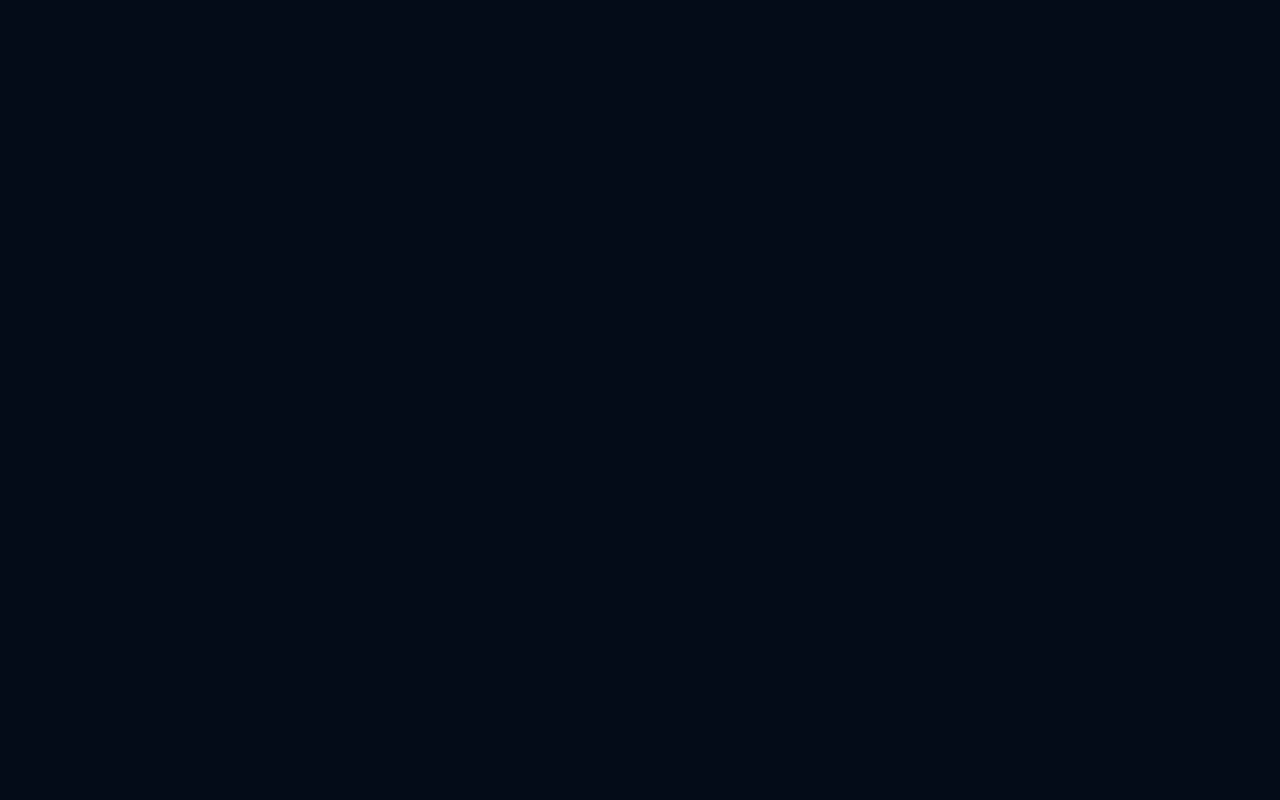
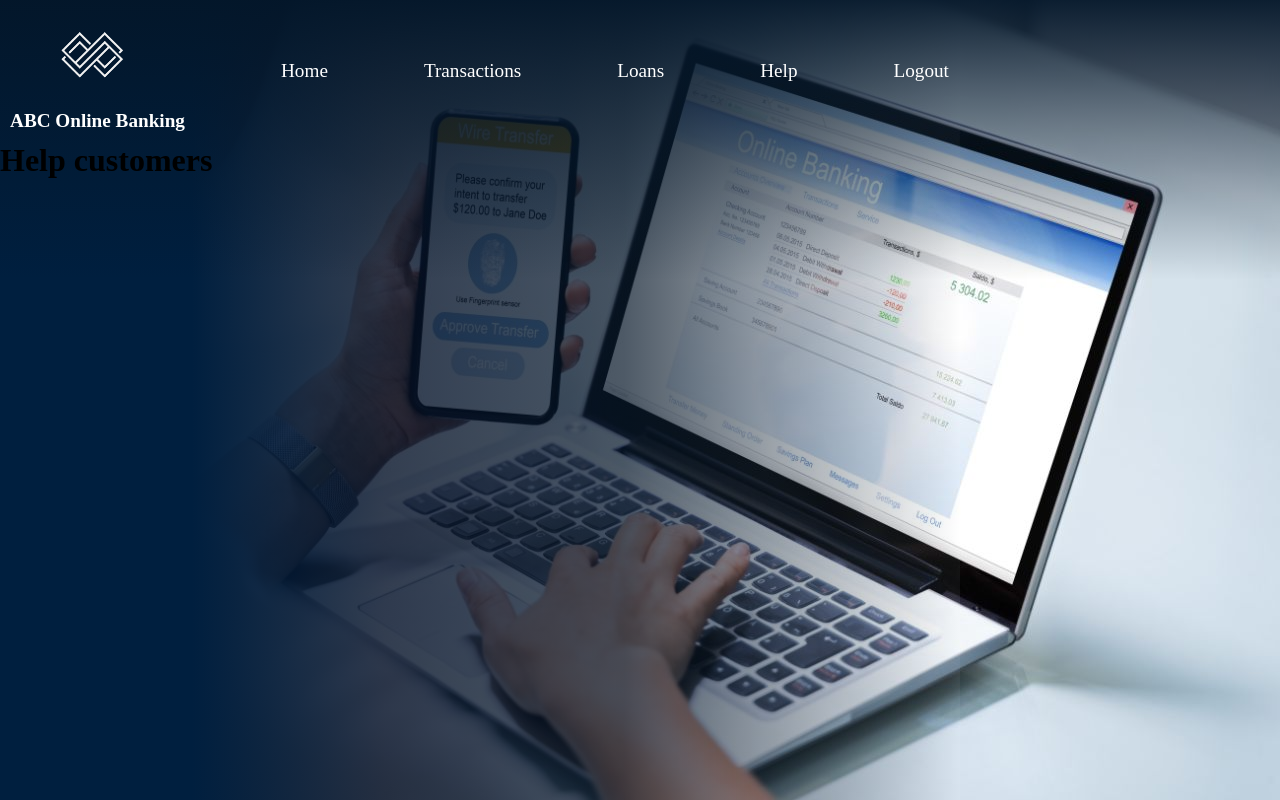
Before and after one commit to seniru-dilmith/Bank-Management-System-Bank-A-front-end, a React (Create React App) app: page /customer/chelp in a window 1280 px wide. Before the commit this address had no page. Built offline with nearby package versions, Linux system fonts and the light colour scheme.

Commit message:
updatedcode

```diff
--- a/src/components/NaviBar/CustomerNaviBar.jsx
+++ b/src/components/NaviBar/CustomerNaviBar.jsx
@@ -1,4 +1,5 @@
 import React from "react";
+import { Link } from "react-router-dom";
 import './naviBar.css';
 
 const CustomerNaviBar=()=>{
@@ -6,11 +7,11 @@ const CustomerNaviBar=()=>{
         <div className="navibar">
             <div className="navibar-links">
             <div className="navibar-links-container">
-                <p><a href="#home">Home</a></p>
-                <p><a href="#Transaction">Transaction</a></p>
-                <p><a href="#Loans">Loans</a></p>
-                <p><a href="#Help">Help</a></p>
-                <p><a href="#Logout">Logout</a></p>
+                <p><Link to="/customer">Home</Link></p>
+                <p><Link to="/customer/transactions">Transactions</Link></p>
+                <p><Link to="/customer/loans">Loans</Link></p>
+                <p><Link to="/customer/chelp">Help</Link></p>
+                <p><Link to="/customer/logout">Logout</Link></p>
             </div>
             </div>
         </div>
--- /dev/null
+++ b/src/pages/CHelp.jsx
@@ -0,0 +1,14 @@
+import React from 'react';
+import CustomerNaviBar from '../components/NaviBar/CustomerNaviBar';
+import Layout from '../layouts/Layout';
+
+const CHelp = () => {
+  return (
+    <Layout NavigationBar={<CustomerNaviBar/>}>
+      <h1>Help customers</h1>
+    </Layout>
+  );
+};
+
+
+export default CHelp;
--- a/src/pages/Transactions.jsx
+++ b/src/pages/Transactions.jsx
@@ -4,7 +4,7 @@ import Layout from '../layouts/Layout';
 
 const Transactions = () => {
   return (
-    <Layout Navigationbar={<CustomerNaviBar />}>
+    <Layout NavigationBar={<CustomerNaviBar />}>
       <div style={styles.transactionsContainer}>
         <h2>Customer Dashboard</h2>
         <div style={styles.transactionsBox}>
--- a/src/routes/AppRoutes.jsx
+++ b/src/routes/AppRoutes.jsx
@@ -6,6 +6,9 @@ import Login from '../pages/Login';
 import Settings from '../pages/Settings';
 import CustomerSupport from '../pages/CustomerSupport';
 import CustomerDashboard from '../pages/CustomerDashboard';
+import Transactions from '../pages/Transactions';
+import Loans from '../pages/Loans';
+import CHelp from '../pages/CHelp';
 import ManagerDashboard from '../pages/ManagerDashboard';
 import EmployeeDashboard from '../pages/EmployeeDashboard';
 
@@ -18,10 +21,13 @@ const AppRoutes = () => {
       <Route path="/settings" element={<Settings />} />
       <Route path="/customersupport" element={<CustomerSupport />} />
       <Route path="/customer" element={<CustomerDashboard />} />
+      <Route path="/customer/transactions" element={<Transactions />} />
+      <Route path="/customer/loans" element={<Loans />} />
+      <Route path="/customer/chelp" element={<CHelp />} />
       <Route path="/manager" element={<ManagerDashboard />} />
       <Route path="/employee" element={<EmployeeDashboard />} />
     </Routes>
   );
 };
 
-export default AppRoutes;
+export default AppRoutes;
```
